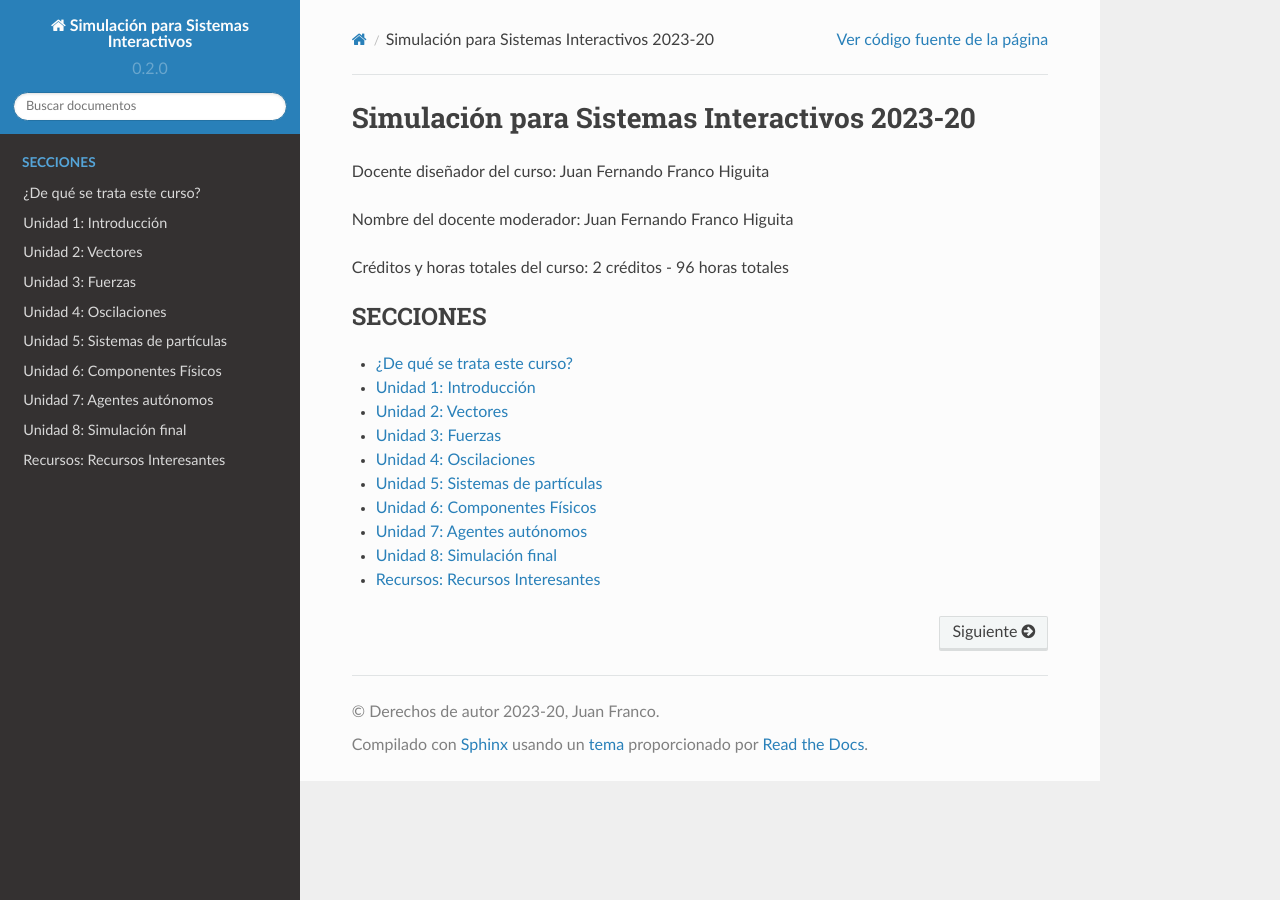
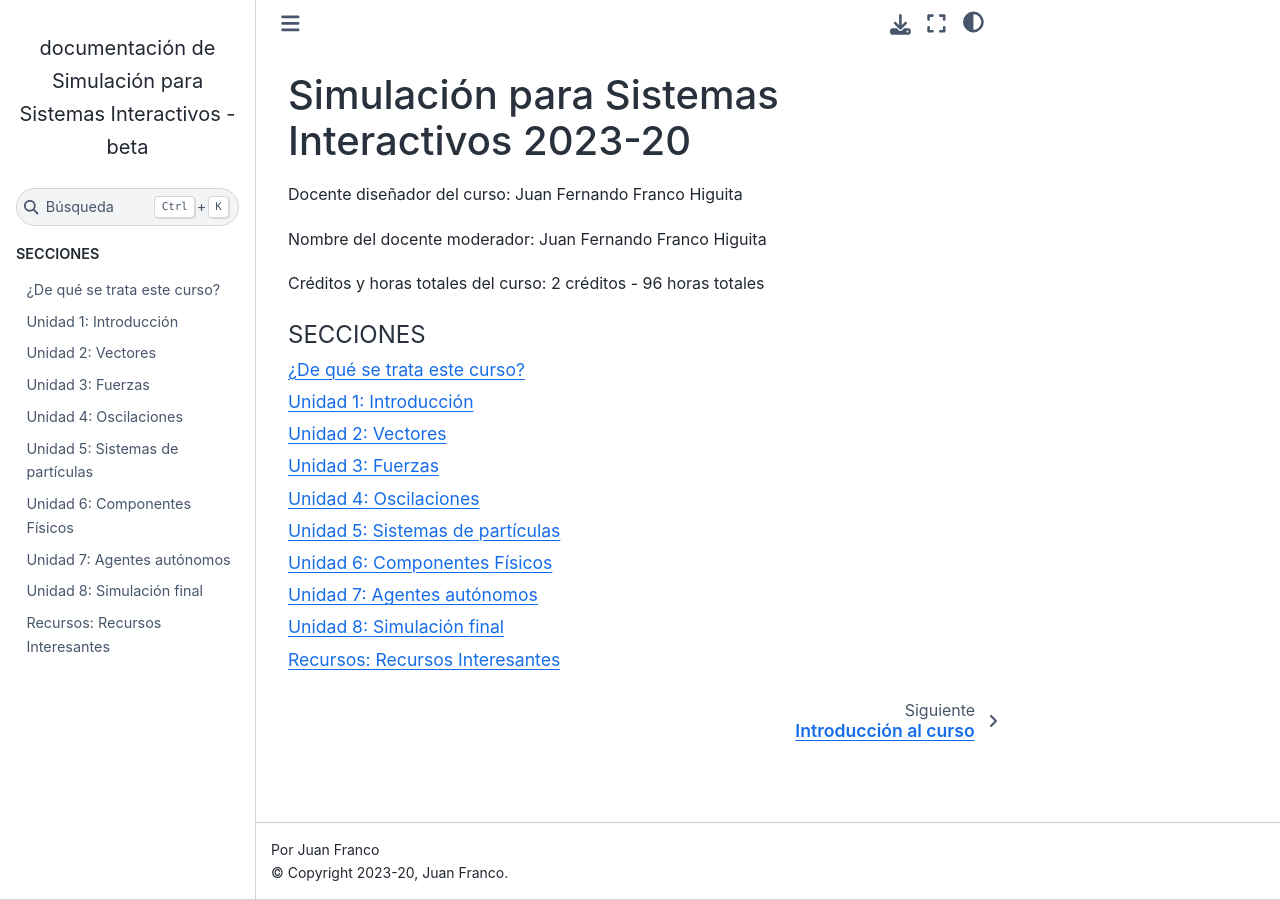
Before and after one commit to mgarcial/SimulacionInteractivos, a Sphinx documentation site: the page built from docs/index.rst, in a window 1280 px wide. Built offline with Sphinx 7.4.7 and the Sphinx Book theme 1.1.4, drawn with Linux system fonts in a browser that asks for light colours.

Commit message:
Change to book theme

```diff
--- a/docs/conf.py
+++ b/docs/conf.py
@@ -74,7 +74,10 @@ pygments_style = 'sphinx'
 # The theme to use for HTML and HTML Help pages.  See the documentation for
 # a list of builtin themes.
 #
-html_theme = 'sphinx_rtd_theme'
+# html_theme = 'sphinx_rtd_theme'
+html_theme = 'sphinx_book_theme'
+# html_theme = 'sphinx_material'
+# html_theme = 'furo'
 
 # Theme options are theme-specific and customize the look and feel of a theme
 # further.  For a list of options available for each theme, see the
```
